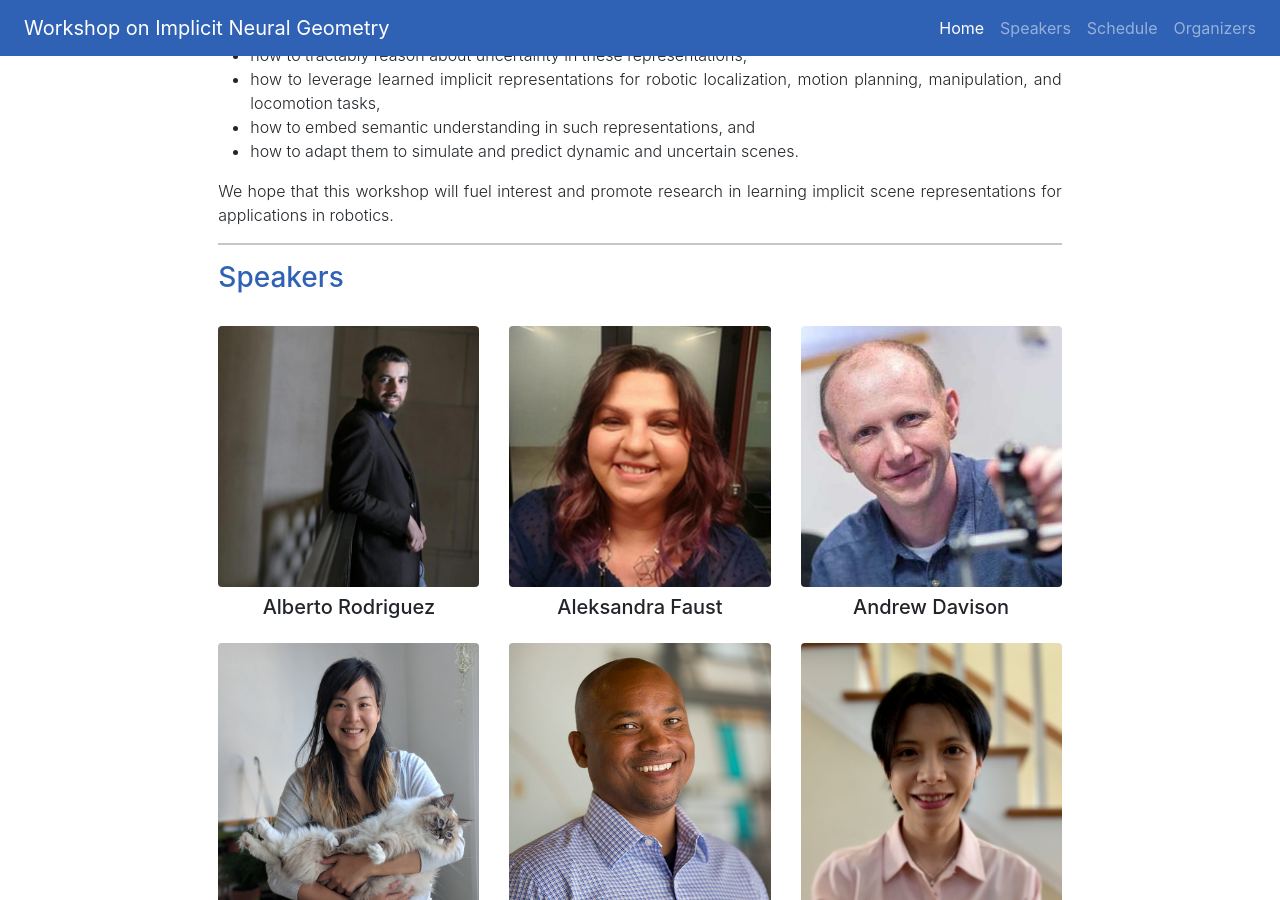
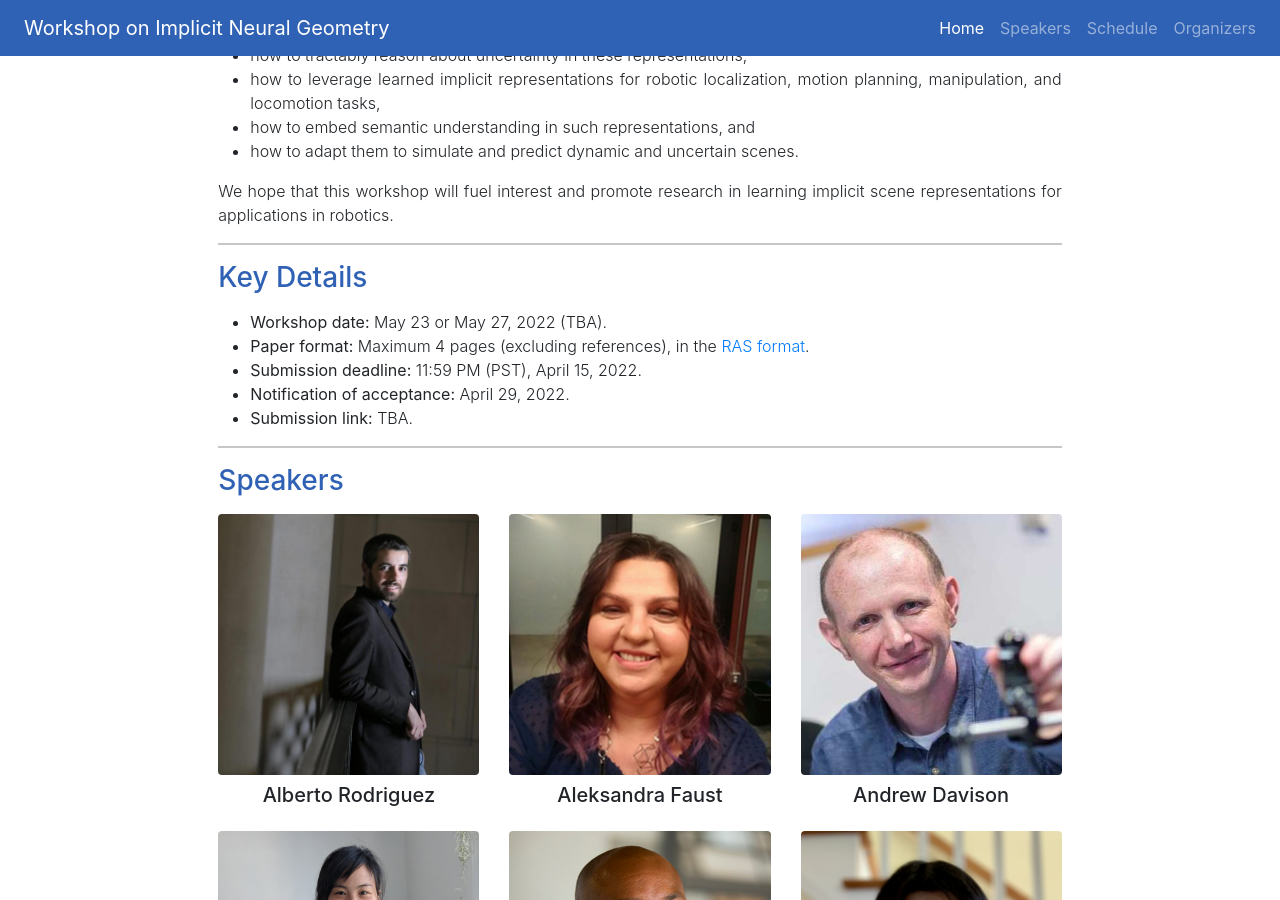
Before and after one commit to neural-implicit-workshop/neural-implicit-workshop.github.io, a Jekyll site: the page built from index.markdown, in a window 1280 px wide and 900 px high, scrolled down 690 px. Built offline with Jekyll 4.4.1, drawn with Linux system fonts in a browser that asks for light colours; some of the changed text lies outside the part shown.

Commit message:
added organizer photos, key dates

```diff
--- a/_config.yml
+++ b/_config.yml
@@ -36,6 +36,7 @@ plugins:
 
 collections:
   - speakers
+  - organizers
 
 # Exclude from processing.
 # The following items will not be processed, by default.
--- /dev/null
+++ b/_includes/organizers.html
@@ -0,0 +1,11 @@
+<div class="row justify-content-center mt-2">
+	{% for organizer in site.organizers reversed %}
+		<div class="col-lg-3 col-sm-6 col-10 mt-2 text-center">
+			<a href="{{organizer.homepage}}">
+			<div class="ratio ratio-1x1">
+				<img src="{{organizer.img}}" style="object-fit: cover;" class="rounded" alt="Photo of {{organizer.name}}.">
+			</div></a>
+			<h5 class="mt-2 mb-1"> <a class="link-dark" href="{{organizer.homepage}}"> {{organizer.name}} </a> </h5>
+		</div>
+	{% endfor %}
+</div>
--- a/_includes/speakers.html
+++ b/_includes/speakers.html
@@ -1,4 +1,4 @@
-<div class="row justify-content-center mt-4">
+<div class="row justify-content-center mt-2">
 	{% for speaker in site.speakers %}
 		<div class="col-lg-4 col-sm-6 col-10 mt-2 text-center">
 			<a href="{{speaker.homepage}}">
--- a/_layouts/default.html
+++ b/_layouts/default.html
@@ -43,7 +43,7 @@
       </div>
     </nav>
 
-    <main role="main" class="container-fluid px-0">
+    <main role="main" class="container-fluid px-0 pb-2">
 
       <div class="jumbotron text-center banner">
         <div class="row h-100 my-5 justify-content-center">
--- a/index.markdown
+++ b/index.markdown
@@ -18,8 +18,17 @@ Through invited talks and a poster session, we will discuss questions such as:
 We hope that this workshop will fuel interest and promote research in learning implicit scene representations for applications in robotics.
 
 ---
+### Key Details
+
+- **Workshop date:** May 23 or May 27, 2022 (TBA).
+- **Paper format:** Maximum 4 pages (excluding references), in the [RAS format](http://ras.papercept.net/conferences/support/support.php).
+- **Submission deadline:** 11:59 PM (PST), April 15, 2022.
+- **Notification of acceptance:** April 29, 2022.
+- **Submission link:** TBA.
+{: .my-3}
+
+---
 ### Speakers
-
 {% include speakers.html %}
 
 ---
@@ -43,13 +52,16 @@ We hope that this workshop will fuel interest and promote research in learning i
 | 3:30 - 4:00 | Invited Talk (C. Karen Liu) |
 | 4:00 - 4:30 | Invited Talk (Alberto Rodriguez) |
 | 4:30 - 5:00 | Panel Discussion |
-{: .table .table-striped .table-responsive-md .schedule .mx-auto .text-left .mt-3}
+{: .table .table-striped .table-responsive-md .schedule .mr-auto .text-left .mt-3}
 
 ---
 
 ### Organizers
 
-- [Shreyas Kousik](https://www.shreyaskousik.com/){:.link-dark}, Stanford
-- [Preston Culbertson](https://pculbertson.github.io/){:.link-dark}, Stanford
-- [Jeannette Bohg](https://web.stanford.edu/~bohg/){:.link-dark}, Stanford
-- [Mac Schwager](https://web.stanford.edu/~schwager/){:.link-dark}, Stanford
+{% include organizers.html %}
+
+---
+
+### Contact Information
+
+If you have any questions, please do not hesitate to contact [Preston Culbertson](mailto:pculbertson@stanford) for more information.
```
Also changed, not shown: _organizers/jeannette.md (added, +5 -0 lines), _organizers/mac.md (added, +5 -0 lines), _organizers/preston.md (added, +5 -0 lines), _organizers/shreyas.md (added, +5 -0 lines), assets/imgs/jeannette.png (added), assets/imgs/mac.jpg (added), assets/imgs/preston.jpg (added), 1 other file.
